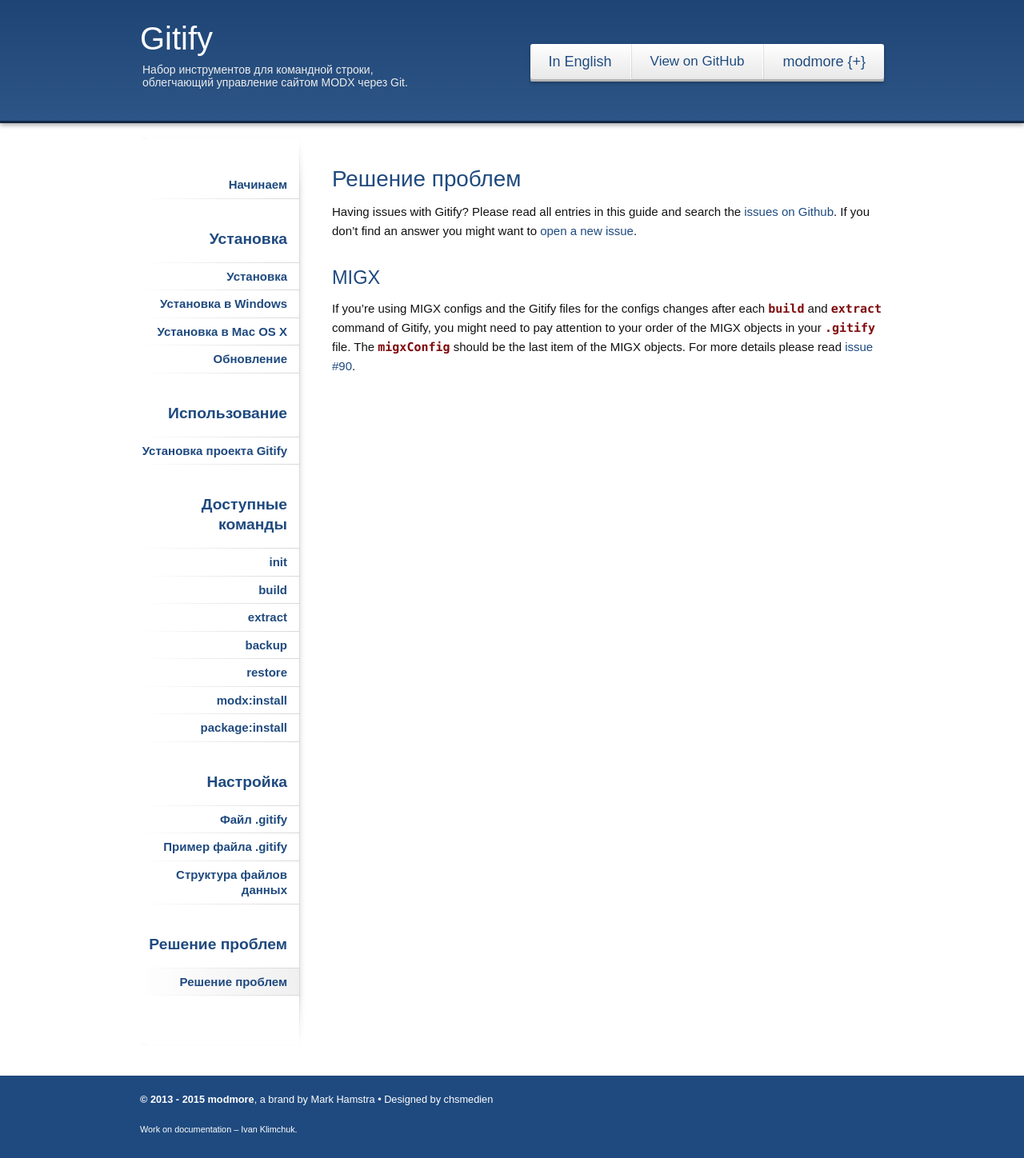
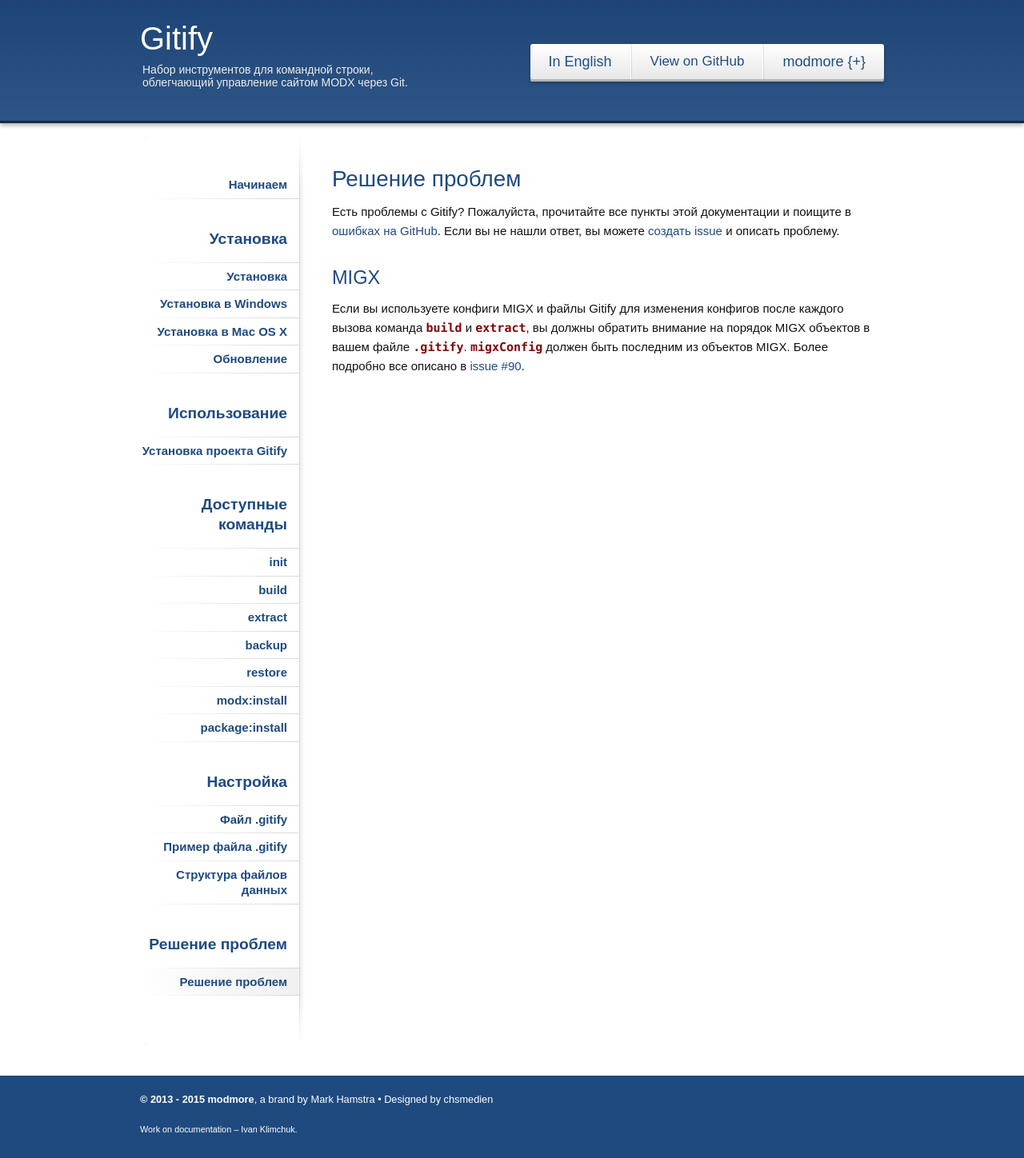
Before and after one commit to modmore/Gitify, a Jekyll site: the page built from _posts/ru/2015-07-09-troubleshooting.md, in a window 1280 px wide. Shown: the whole page at 80% size. Built offline with Jekyll 4.4.1, drawn with Linux system fonts in a browser that asks for light colours; Markdown is read by kramdown in place of the engine named in the settings.

Commit message:
Translates troubleshooting article

```diff
--- a/_posts/ru/2015-07-09-troubleshooting.md
+++ b/_posts/ru/2015-07-09-troubleshooting.md
@@ -8,8 +8,8 @@ order: 1
 
 # Решение проблем
 
-Having issues with Gitify? Please read all entries in this guide and search the [issues on Github](https://github.com/modmore/Gitify/issues). If you don't find an answer you might want to [open a new issue](https://github.com/modmore/Gitify/issues/new).
+Есть проблемы с Gitify? Пожалуйста, прочитайте все пункты этой документации и поищите в [ошибках на GitHub](https://github.com/modmore/Gitify/issues). Если вы не нашли ответ, вы можете [создать issue](https://github.com/modmore/Gitify/issues/new) и описать проблему.
 
 ## MIGX
 
-If you're using MIGX configs and the Gitify files for the configs changes after each `build` and `extract` command of Gitify, you might need to pay attention to your order of the MIGX objects in your `.gitify` file. The `migxConfig` should be the last item of the MIGX objects. For more details please read [issue #90](https://github.com/modmore/Gitify/issues/90).
+Если вы используете конфиги MIGX и файлы Gitify для изменения конфигов после каждого вызова команда `build` и `extract`, вы должны обратить внимание на порядок MIGX объектов в вашем файле `.gitify`. `migxConfig` должен быть последним из объектов MIGX. Более подробно все описано в [issue #90](https://github.com/modmore/Gitify/issues/90).
```
